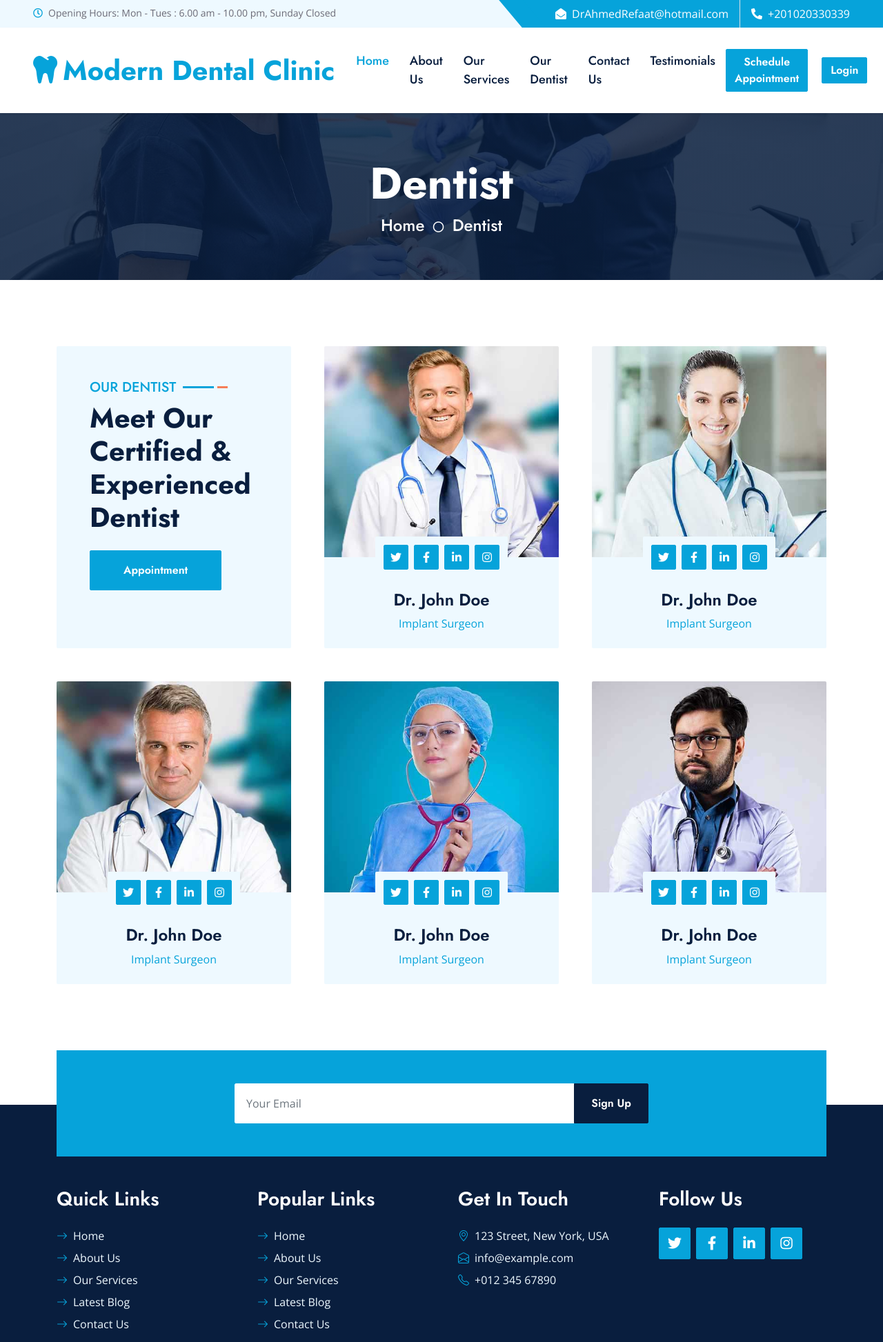
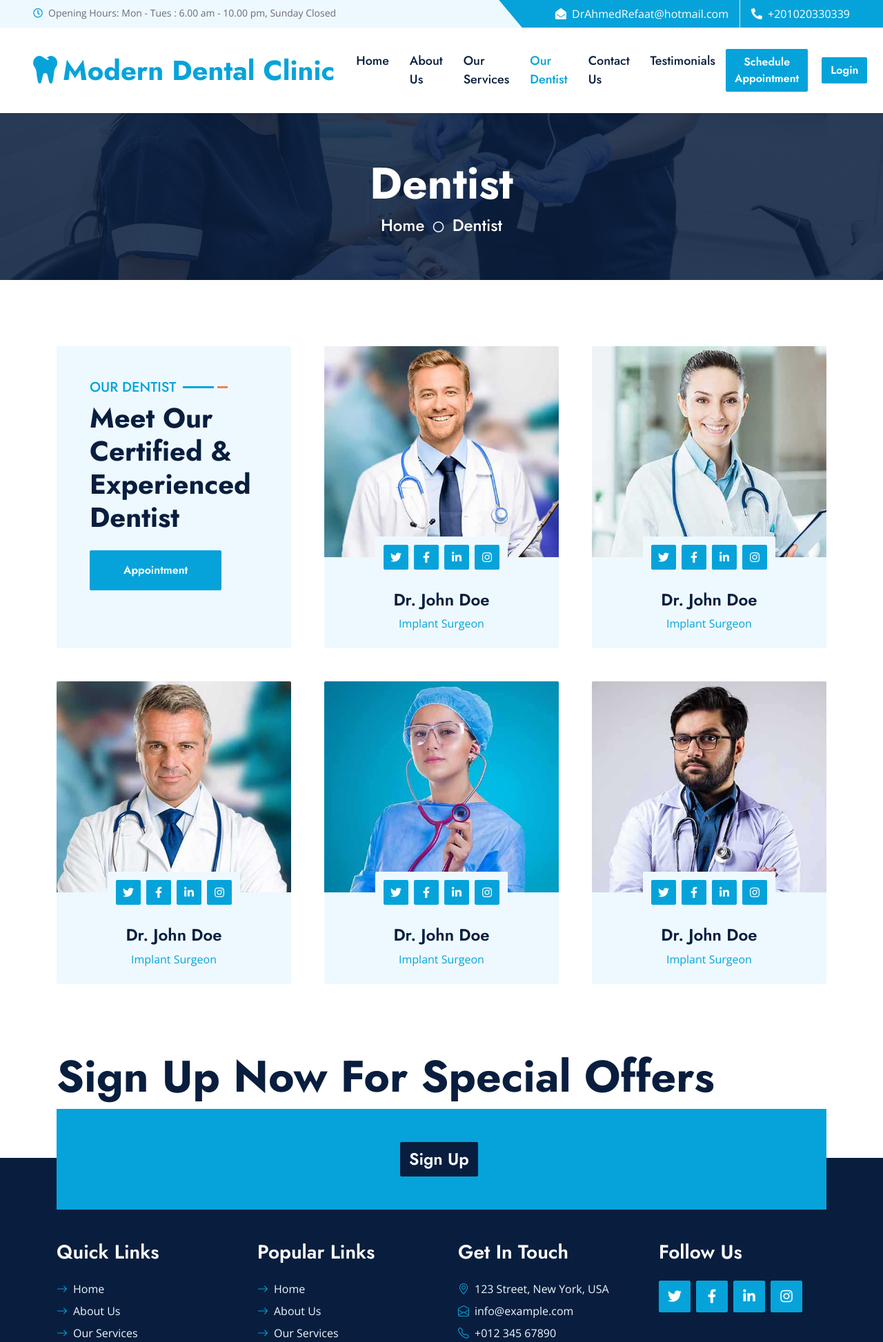
Before and after one commit to walidwalid23/DentalClinic, a PHP site: page /pages/team.php in a window 1280 px wide. Shown: the top 1946 px of the page at 69% size. Run offline with PHP 8.4, Linux system fonts and the light colour scheme; some libraries are stand-ins or nearby versions.

Commit message:
navbar updated(highliting pages when visited)

```diff
--- /dev/null
+++ b/css/newsletter.css
@@ -0,0 +1,13 @@
+
+#signup-button{
+    position:relative;
+    left:40%;
+   font-size:x-large;
+
+}
+#signup-button:hover{
+
+color: rgb(166, 211, 230);
+box-shadow:5px 5px 5px rgb(134, 221, 255)
+
+}
--- a/includes/navbar.inc.php
+++ b/includes/navbar.inc.php
@@ -3,7 +3,11 @@
 <link rel="stylesheet" href="../css/navbar.css">
 </head>
   <body>
+
   <!-- Navbar Start -->
+  <?php
+  function display_navbar($active_page){
+ echo '
 <nav class="navbar navbar-expand-lg bg-white navbar-light shadow-sm px-5 py-3 py-lg-0">
         <a href="index.html" class="navbar-brand p-0">
             <h1 class="m-0 text-primary"><i class="fa fa-tooth me-2"></i>Modern Dental Clinic</h1>
@@ -12,18 +16,85 @@
             <span class="navbar-toggler-icon"></span>
         </button>
         <div class="collapse navbar-collapse" id="navbarCollapse">
-            <div class="navbar-nav ms-auto py-0">
+            <div class="navbar-nav ms-auto py-0">';
+            if($active_page=="home"){
+             echo'
                 <a href="home.php" class="nav-item nav-link active">Home</a>
-                <a href="aboutus.php" class="nav-item nav-link">About Us</a>
+                <a id="about-page" href="aboutus.php" class="nav-item nav-link">About Us</a>
                 <a href="services.php" class="nav-item nav-link"> Our Services</a>
                 <a href="team.php" class="nav-item nav-link">Our Dentist</a>
-                <a href="contact.php" class="nav-item nav-link">Contact Us</a>
-                <a href="testimonial.php" class="nav-item nav-link">Testimonials</a>
-            </div>
+                <a href="contactus.php" class="nav-item nav-link">Contact Us</a>
+                <a href="testimonials.php" class="nav-item nav-link">Testimonials</a>';
+            }
+            else if($active_page=="aboutus"){
+                echo'
+                <a href="home.php" class="nav-item nav-link">Home</a>
+                <a id="about-page" href="aboutus.php" class="nav-item nav-link active">About Us</a>
+                <a href="services.php" class="nav-item nav-link"> Our Services</a>
+                <a href="team.php" class="nav-item nav-link">Our Dentist</a>
+                <a href="contactus.php" class="nav-item nav-link">Contact Us</a>
+                <a href="testimonials.php" class="nav-item nav-link">Testimonials</a>';
+            }
+            else if($active_page=="services"){
+                echo'
+                <a href="home.php" class="nav-item nav-link">Home</a>
+                <a id="about-page" href="aboutus.php" class="nav-item nav-link">About Us</a>
+                <a href="services.php" class="nav-item nav-link active"> Our Services</a>
+                <a href="team.php" class="nav-item nav-link">Our Dentist</a>
+                <a href="contactus.php" class="nav-item nav-link">Contact Us</a>
+                <a href="testimonials.php" class="nav-item nav-link">Testimonials</a>';
+            }
+            else if($active_page=="team"){
+                echo'
+                <a href="home.php" class="nav-item nav-link">Home</a>
+                <a id="about-page" href="aboutus.php" class="nav-item nav-link">About Us</a>
+                <a href="services.php" class="nav-item nav-link"> Our Services</a>
+                <a href="team.php" class="nav-item nav-link  active">Our Dentist</a>
+                <a href="contactus.php" class="nav-item nav-link">Contact Us</a>
+                <a href="testimonials.php" class="nav-item nav-link">Testimonials</a>';
+            }
+            else if($active_page=="contactus"){
+                echo'
+                <a href="home.php" class="nav-item nav-link">Home</a>
+                <a id="about-page" href="aboutus.php" class="nav-item nav-link">About Us</a>
+                <a href="services.php" class="nav-item nav-link"> Our Services</a>
+                <a href="team.php" class="nav-item nav-link ">Our Dentist</a>
+                <a href="contactus.php" class="nav-item nav-link  active">Contact Us</a>
+                <a href="testimonials.php" class="nav-item nav-link">Testimonials</a>';
+            }
+            else if($active_page=="testimonials"){
+                echo'
+                <a href="home.php" class="nav-item nav-link">Home</a>
+                <a id="about-page" href="aboutus.php" class="nav-item nav-link">About Us</a>
+                <a href="services.php" class="nav-item nav-link"> Our Services</a>
+                <a href="team.php" class="nav-item nav-link ">Our Dentist</a>
+                <a href="contactus.php" class="nav-item nav-link">Contact Us</a>
+                <a href="testimonial.php" class="nav-item nav-link  active">Testimonials</a>';
+            }
+            else{
+                echo'
+                <a href="home.php" class="nav-item nav-link">Home</a>
+                <a id="about-page" href="aboutus.php" class="nav-item nav-link">About Us</a>
+                <a href="services.php" class="nav-item nav-link"> Our Services</a>
+                <a href="team.php" class="nav-item nav-link ">Our Dentist</a>
+                <a href="contactus.php" class="nav-item nav-link">Contact Us</a>
+                <a href="testimonial.php" class="nav-item nav-link">Testimonials</a>';
+
+            }
+
+
+                echo' </div>
             <a href="appointment.php" class="btn btn-primary">Schedule Appointment</a>
             <a id="login-button" href="login.php" class="btn btn-primary">Login</a>
         </div>
-    </nav>
+    </nav>';
+  }
+    ?>
       <!-- Navbar End -->
+
  </body>
+
+
+
+
 </html>
--- a/includes/newsletter.inc.php
+++ b/includes/newsletter.inc.php
@@ -1,14 +1,22 @@
+
+<html>
+ <head>
+      <link rel="stylesheet" href="../css/newsletter.css">
+</head>
+     <body>
   <!-- Newsletter Start -->
   <div class="container-fluid position-relative pt-5 wow fadeInUp" data-wow-delay="0.1s" style="z-index: 1;">
         <div class="container">
+          <h1 id="signup-word" class="display-3">Sign Up Now For Special Offers</h1>
             <div class="bg-primary p-5">
                 <form class="mx-auto" style="max-width: 600px;">
                     <div class="input-group">
-                        <input type="text" class="form-control border-white p-3" placeholder="Your Email">
-                        <button class="btn btn-dark px-4">Sign Up</button>
+                        <a href="../pages/signup.php" id="signup-button" class="btn btn-dark">Sign Up</a>
                     </div>
                 </form>
             </div>
         </div>
     </div>
     <!-- Newsletter End -->
+</body>
+</html>
--- a/pages/aboutus.php
+++ b/pages/aboutus.php
@@ -47,6 +47,7 @@
     <!-- Navbar Start -->
     <?php
    include '../includes/navbar.inc.php';
+   display_navbar("aboutus");
     ?>
     <!-- Navbar End -->
 
--- a/pages/appointment.php
+++ b/pages/appointment.php
@@ -3,7 +3,7 @@
 
 <head>
     <meta charset="utf-8">
-    <title>Appointments</title>
+    <title>Appointment</title>
     <meta content="width=device-width, initial-scale=1.0" name="viewport">
 
     <!-- Favicon -->
@@ -48,6 +48,8 @@
     <!-- Navbar Start -->
     <?php
    include '../includes/navbar.inc.php';
+   #empty string because it's a button not a link to get highlighted when visited
+   display_navbar("");
     ?>
     <!-- Navbar End -->
 
--- a/pages/contactus.php
+++ b/pages/contactus.php
@@ -47,6 +47,7 @@
     <!-- Navbar Start -->
     <?php
    include '../includes/navbar.inc.php';
+   display_navbar("contactus");
     ?>
     <!-- Navbar End -->
 
--- a/pages/home.php
+++ b/pages/home.php
@@ -51,6 +51,7 @@
     <!-- Navbar Start -->
     <?php
    include '../includes/navbar.inc.php';
+   display_navbar("home");
     ?>
     <!-- Navbar End -->
 
--- a/pages/login.php
+++ b/pages/login.php
@@ -1,7 +1,7 @@
 <html>
 <head>
     <meta charset="utf-8">
-    <title>About Us</title>
+    <title>Login</title>
     <meta content="width=device-width, initial-scale=1.0" name="viewport">
     <!-- Favicon -->
     <link href="../img/favicon.ico" rel="icon">
@@ -40,6 +40,8 @@
  <!-- Navbar Start -->
 <?php
 include '../includes/navbar.inc.php';
+ #empty string because it's a button not a link to get highlighted when visited
+display_navbar("");
     ?>
  <!-- Navbar End -->
  <!-- Login Form Start -->
--- a/pages/services.php
+++ b/pages/services.php
@@ -47,6 +47,7 @@
     <!-- Navbar Start -->
     <?php
    include '../includes/navbar.inc.php';
+   display_navbar("services");
     ?>
     <!-- Navbar End -->
 
--- a/pages/team.php
+++ b/pages/team.php
@@ -48,6 +48,7 @@
     <!-- Navbar Start -->
     <?php
    include '../includes/navbar.inc.php';
+   display_navbar("team");
     ?>
     <!-- Navbar End -->
 
--- a/pages/testimonial.php
+++ b/pages/testimonials.php
@@ -48,6 +48,7 @@
     <!-- Navbar Start -->
     <?php
    include '../includes/navbar.inc.php';
+   display_navbar("testimonials");
     ?>
     <!-- Navbar End -->
 
```
Also changed, not shown: css/home.css (+0 -7 lines), pages/signup.php (+88 -0 lines).
